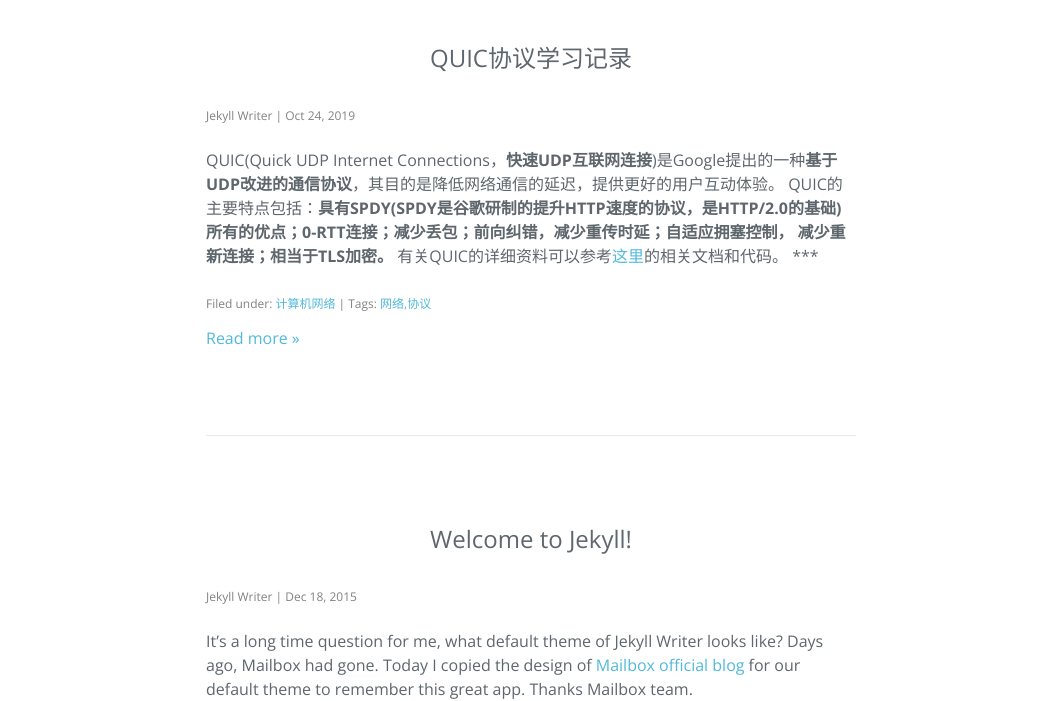
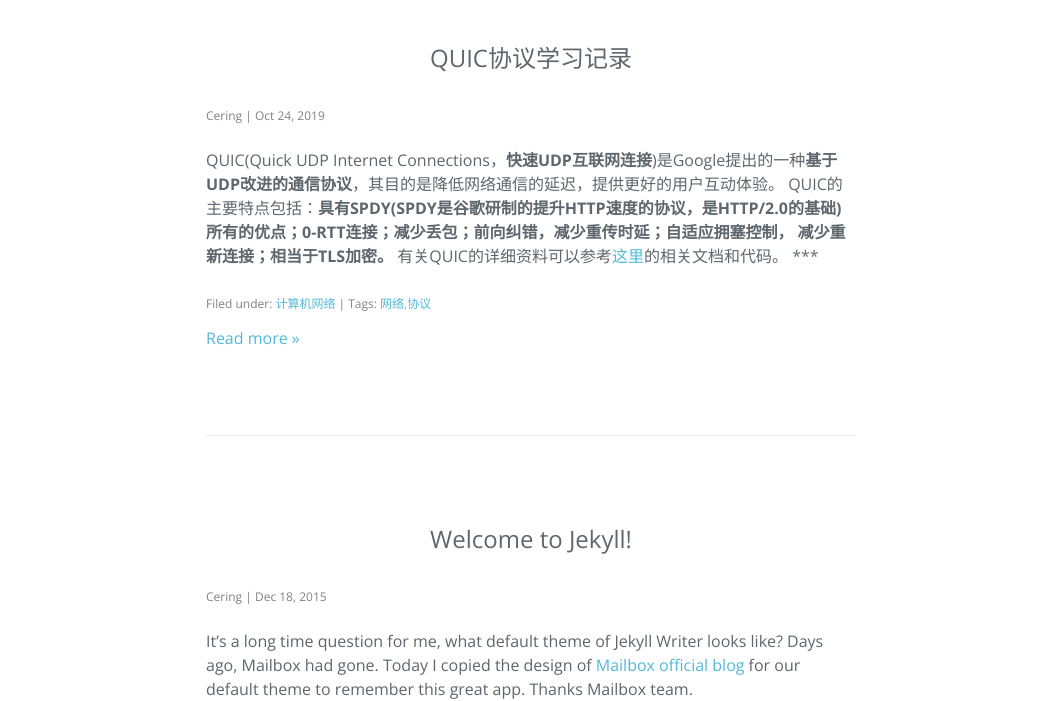
Before and after one commit to Cering/blog, a Jekyll site: the page built from index.html, in a window 1280 px wide and 1307 px high. Shown: the part 175-876 px from the top of the window, without its empty margins (109-1171 px from the left). Built offline with Jekyll 4.4.1, drawn with Linux system fonts in a browser that asks for light colours; nearby versions of some CDN libraries; the list of posts is cut into pages by our own code.

Commit message:
Update Configuration

```diff
--- a/_config.yml
+++ b/_config.yml
@@ -1,21 +1,15 @@
-# Welcome to Jekyll!
-#
-# This config file is meant for settings that affect your whole blog, values
-# which you are expected to set up once and rarely need to edit after that.
-# For technical reasons, this file is *NOT* reloaded automatically when you use
-# 'jekyll serve'. If you change this file, please restart the server process.
-
-# Site settings
+# Created by Jekyll Writer
 title: Your awesome title
-author: Jekyll Writer
-description: > # this means to ignore newlines until "baseurl:"
-  This theme is disigned based on Mailbox Blog, and licensed under MIT.
-  This theme is also default theme for new site created by Jekyll Writer.
-permalink: /:year/:month/:day/:title/
+author: Cering
+description: >
+  This theme is disigned based on Mailbox Blog, and licensed under MIT. This
+  theme is also default theme for new site created by Jekyll Writer.
+permalink: '/:year/:month/:day/:title/'
 paginate: 6
-paginate_path: "/page/:num/"
+paginate_path: '/page/:num/'
 twitter_username: jekyllwriter
-github_username:  jekyllwriter
-gems: [jekyll-paginate]
+github_username: jekyllwriter
+gems:
+  - jekyll-paginate
 markdown: kramdown
-baseurl: "/blog"
+baseurl: /blog
```
